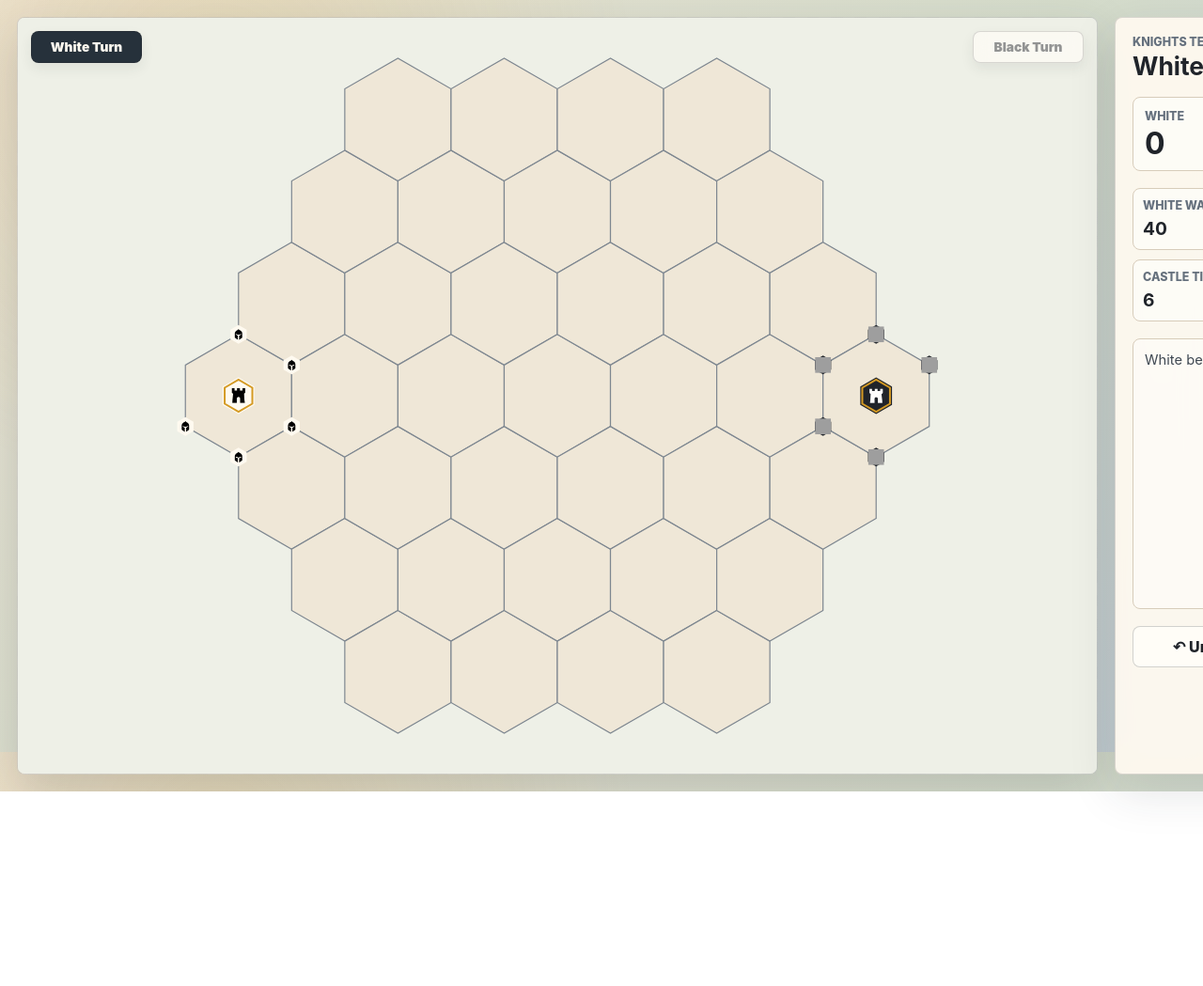
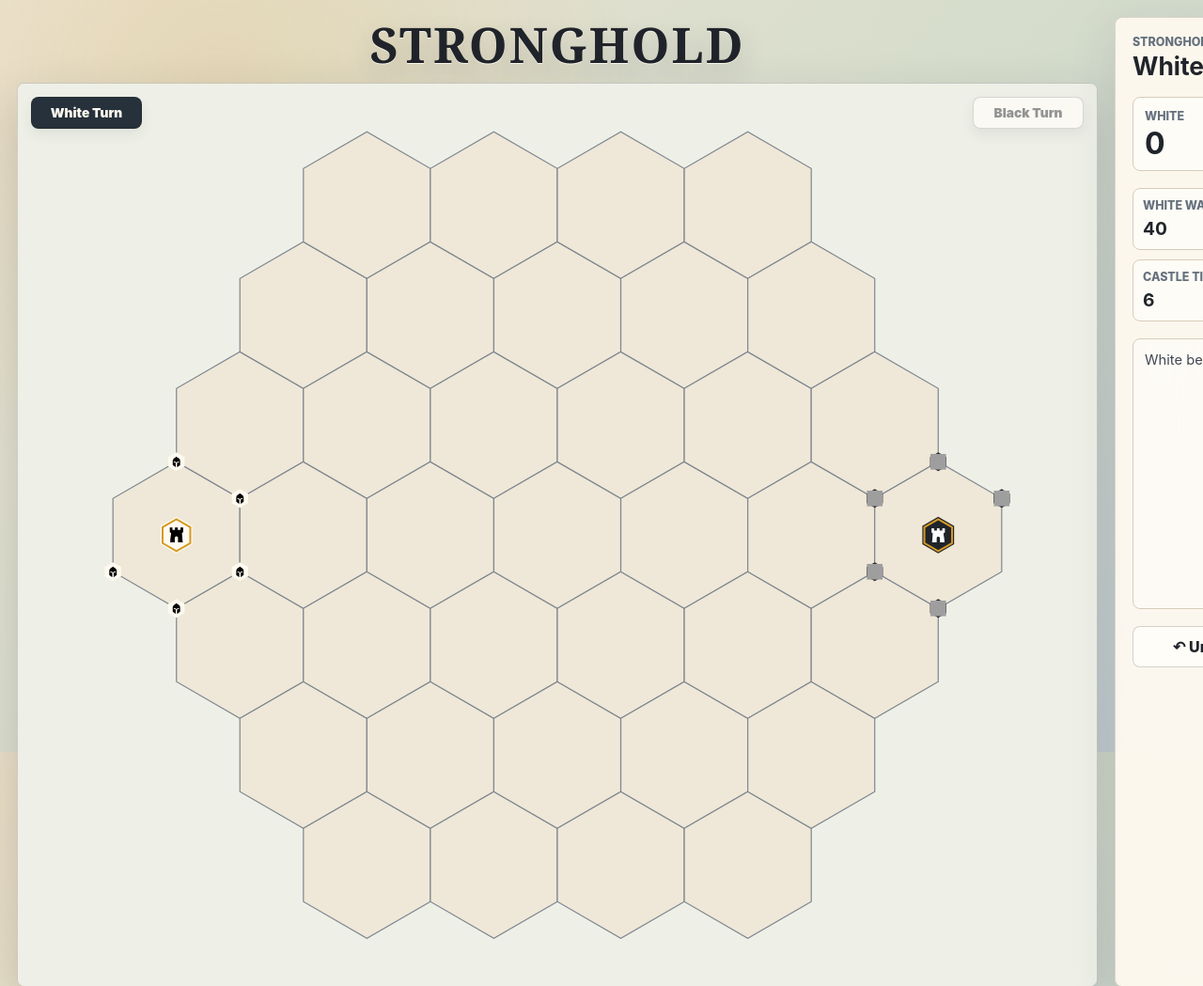
Before and after one commit to jessesuess83/Stronghold, a plain HTML site: page index.html in a window 1280 px wide. Shown: the top 1049 px of the page at 94% size. Before the commit the page ends 842 px from the top, so only its background shows below. Drawn offline with Linux system fonts and the light colour scheme.

Commit message:
Rename game to Stronghold and add board title

```diff
--- a/index.html
+++ b/index.html
@@ -3,21 +3,26 @@
   <head>
     <meta charset="UTF-8" />
     <meta name="viewport" content="width=device-width, initial-scale=1.0" />
-    <title>Knights Territory</title>
+    <title>Stronghold</title>
     <link rel="stylesheet" href="styles.css" />
   </head>
   <body>
     <main class="app">
-      <section class="game-shell" aria-label="Knights Territory board">
-        <div class="board-turn white-turn-label" id="whiteTurnLabel">White Turn</div>
-        <div class="board-turn black-turn-label" id="blackTurnLabel">Black Turn</div>
-        <canvas id="board" width="980" height="820"></canvas>
+      <section class="board-zone" aria-label="Stronghold board area">
+        <header class="board-header">
+          <h1 class="game-title">Stronghold</h1>
+        </header>
+        <div class="game-shell" aria-label="Stronghold board">
+          <div class="board-turn white-turn-label" id="whiteTurnLabel">White Turn</div>
+          <div class="board-turn black-turn-label" id="blackTurnLabel">Black Turn</div>
+          <canvas id="board" width="980" height="820"></canvas>
+        </div>
       </section>
 
       <aside class="panel" aria-label="Game controls">
         <div class="brand">
           <div>
-            <p class="eyebrow">Knights Territory</p>
+            <p class="eyebrow">Stronghold</p>
             <h1 id="turnTitle">White Turn</h1>
           </div>
           <div class="turn-chip" id="turnChip">W</div>
--- a/styles.css
+++ b/styles.css
@@ -43,11 +43,41 @@ button {
   padding: 18px;
 }
 
+.board-zone {
+  display: flex;
+  min-width: 1150px;
+  min-height: calc(100vh - 36px);
+  flex-direction: column;
+  gap: 12px;
+}
+
+.board-header {
+  display: grid;
+  min-height: 58px;
+  place-items: center;
+}
+
+.game-title {
+  margin: 0;
+  color: #20242a;
+  font-family: Georgia, "Times New Roman", serif;
+  font-size: 3.25rem;
+  font-weight: 800;
+  letter-spacing: 0.04em;
+  line-height: 0.95;
+  text-align: center;
+  text-transform: uppercase;
+  text-shadow:
+    0 1px 0 rgba(255, 250, 240, 0.86),
+    0 10px 28px rgba(39, 45, 53, 0.18);
+}
+
 .game-shell {
   position: relative;
-  height: max(806px, calc(100vh - 36px));
+  flex: 1;
+  height: max(736px, calc(100vh - 106px));
   min-width: 1150px;
-  min-height: 806px;
+  min-height: 736px;
   border: 1px solid rgba(32, 36, 42, 0.16);
   border-radius: 8px;
   background:
@@ -275,10 +305,18 @@ h1 {
     grid-template-columns: minmax(900px, 1fr);
   }
 
+  .board-zone {
+    min-width: 900px;
+  }
+
+  .game-title {
+    font-size: 2.45rem;
+  }
+
   .game-shell {
-    height: 806px;
+    height: 736px;
     min-width: 900px;
-    min-height: 806px;
+    min-height: 736px;
   }
 
   .panel {
```
